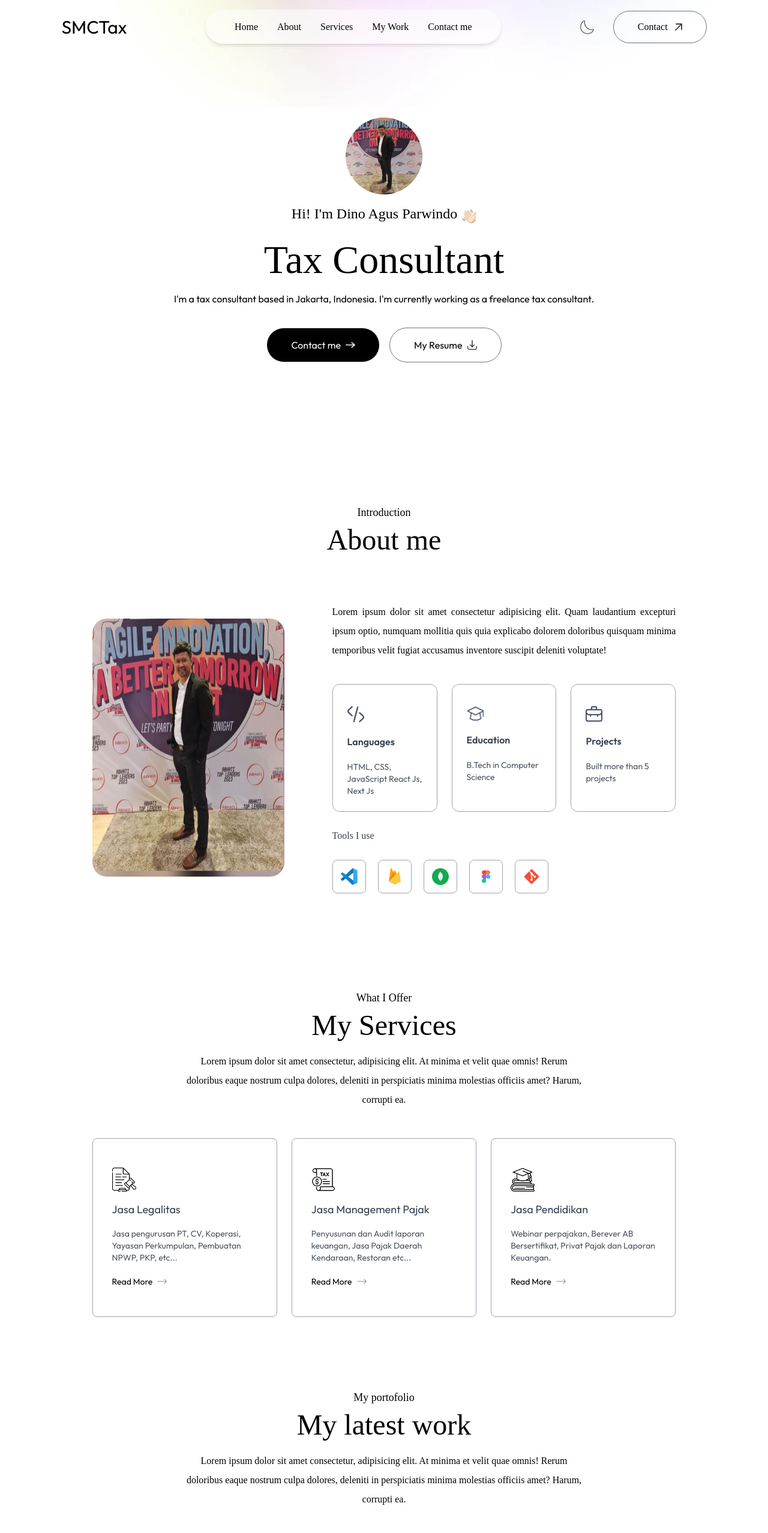
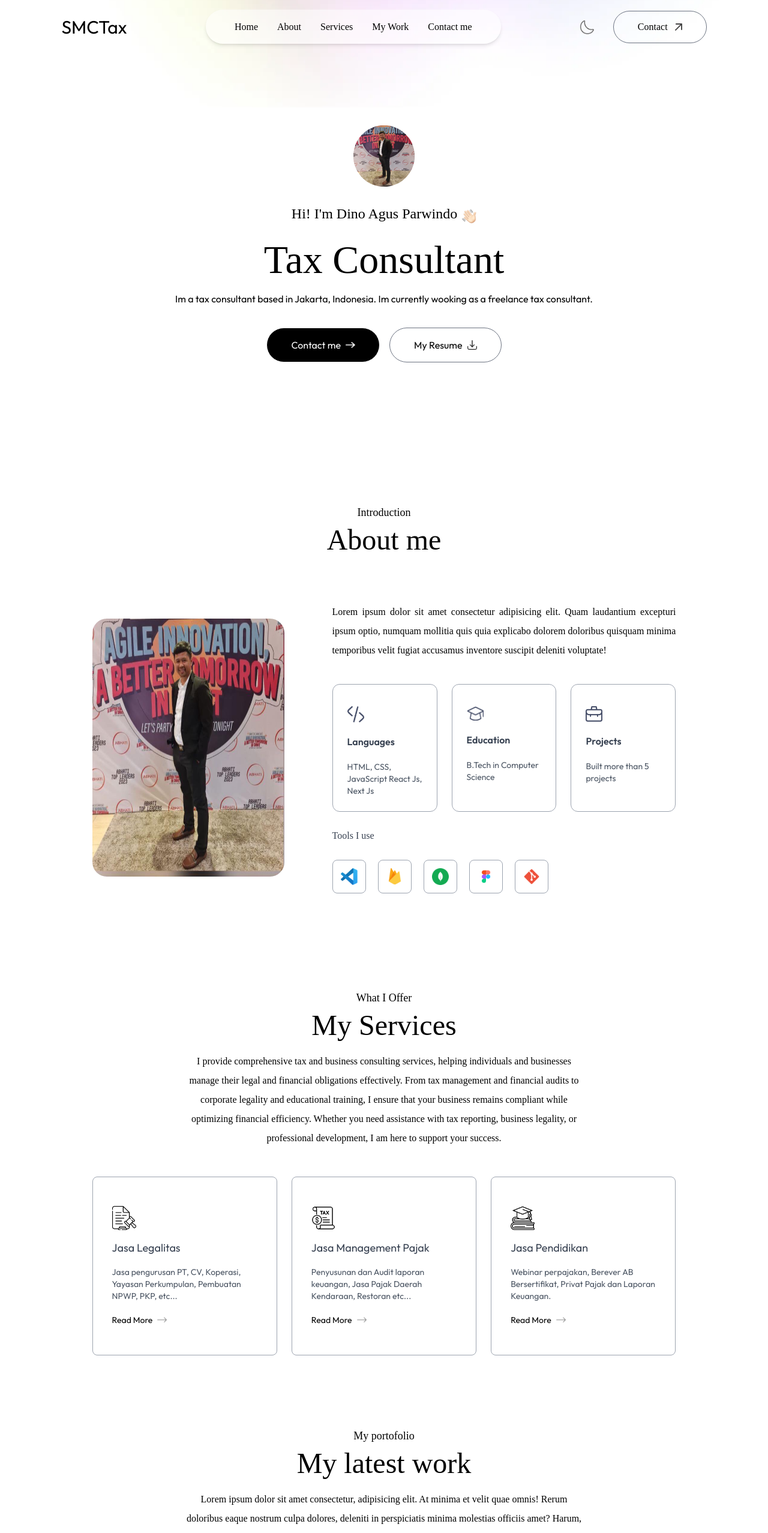
Before and after one commit to AchmadIsmail21/smfctax, a Next.js app: page / in a window 1280 px wide. Shown: the top 2555 px of the page at 60% size. Built offline with nearby package versions, Linux system fonts and the light colour scheme; a web font is replaced by a local one.

Commit message:
update animate for menu home, work, and service

```diff
--- a/app/components/Header.jsx
+++ b/app/components/Header.jsx
@@ -1,31 +1,129 @@
+'use client'
+import {motion, AnimatePresence} from 'framer-motion'
 import { assets } from '@/assets/assets'
 import Image from 'next/image'
-import React from 'react'
+import React, { useEffect, useState, useRef } from 'react'
 
 const Header = () => {
-  return (
-    <div className='w-11/12 max-w-3xl text-center mx-auto h-screen flex flex-col items-center justify-center gap-4'>
-        <div>
-            <Image src={assets.profile_img} alt='' className='rounded-full w-32' />
-        </div>
-        <h3 className='flex items-end gap-2 text-xl md:text-2xl mb-3 font-Ovo'>
-            Hi! I'm Dino Agus Parwindo <Image src={assets.hand_icon} alt='' className='w-6' />
-        </h3>
-        <h1 className='text-3xl sm:text-6xl lg:text-[66px] font-Ovo'>
-            Tax Consultant
-        </h1>
-        <p>I'm a tax consultant based in Jakarta, Indonesia. I'm currently working as a freelance tax consultant.</p>
-        <div className='flex flex-col sm:flex-row items-center gap-4 mt-4'>
-            <a href="#contact" className='px-10 py-3 border border-white rounded-full bg-black text-white flex items-center gap-2'>
-                Contact me <Image src={assets.right_arrow_white} alt='' className='w-4' />
-            </a>
-            <a href="/sample-resume.pdf" target='_blank' download className='px-10 py-3 border border-gray-500 rounded-full flex items-center gap-2'>
-                My Resume<Image src={assets.download_icon} alt='' className='w-4' />
-            </a>
+    const [text, setText] = useState(''); // State untuk menampilkan teks
+    const fullText = "I'm a tax consultant based in Jakarta, Indonesia. Im currently working as a freelance tax consultant."
 
-        </div>
-    </div>
-  )
+
+    useEffect(() => {
+        let index = 0; // Indeks untuk karakter yang sedang ditampilkan
+
+        const timeout = setInterval(() => {
+            setText((prevText) => {
+                if (index < fullText.length) {
+                    const newText = prevText + fullText[index]; // Menambahkan karakter ke teks sebelumnya
+                    // console.log(index, newText); // Debugging
+                    return newText;
+                }
+                return prevText; // Tidak mengubah teks setelah selesai
+            });
+            index += 1; // Meningkatkan indeks
+
+            if (index === fullText.length) {
+                clearInterval(timeout); // Menghentikan interval setelah teks selesai
+            }
+        }, 50); // Waktu per karakter
+
+        return () => clearInterval(timeout); // Membersihkan interval jika komponen dibuang
+    }, [])
+
+    return (
+        <motion.div
+            className="w-11/12 max-w-3xl text-center mx-auto h-screen flex flex-col items-center justify-center gap-4"
+            initial={{ opacity: 0, y:30 }}
+            whileInView={{ opacity: 1, y: 0}}
+            viewport={{ once: false, amount: 0.2 }}
+            // animate={{ opacity: 1 }}
+            transition={{ duration: 1 }}
+        >
+            {/* Profile Image */}
+            <motion.div
+                initial={{ scale: 0.8, opacity: 0, y: 30 }}
+                whileInView={{ opacity: 1, y: 0}}
+                viewport={{ once: false, amount: 0.2 }}
+                // animate={{ scale: 1, opacity: 1 }}
+                transition={{ duration: 0.5, ease: "easeOut" }}
+            >
+                <Image src={assets.profile_img} alt="" className="rounded-full w-32" />
+            </motion.div>
+
+            {/* Greeting */}
+            <motion.h3
+                className="flex items-end gap-2 text-xl md:text-2xl mb-3 font-Ovo"
+                initial={{ opacity: 0, y: 30 }}
+                whileInView={{ opacity: 1, y: 0}}
+                viewport={{ once: false, amount: 0.2 }}
+                // animate={{ opacity: 1, y: 0 }}
+                transition={{ duration: 0.6, delay: 0.3 }}
+            >
+                Hi! I'm Dino Agus Parwindo
+                <motion.div
+                    animate={{ rotate: [0, -10, 0, 10, 0] }}
+                    transition={{ repeat: Infinity, duration: 1.5, ease: "easeInOut" }}
+                >
+                    <Image src={assets.hand_icon} alt="" className="w-6" />
+                </motion.div>
+            </motion.h3>
+
+            {/* Title */}
+            <motion.h1
+                className="text-3xl sm:text-6xl lg:text-[66px] font-Ovo"
+                initial={{ opacity: 0, y: 30 }}
+                whileInView={{ opacity: 1, y: 0}}
+                viewport={{ once: false, amount: 0.2 }}
+                // animate={{ opacity: 1, y: 0 }}
+                transition={{ duration: 0.7, delay: 0.5 }}
+            >
+                Tax Consultant
+            </motion.h1>
+
+            {/* Description */}
+            <motion.p
+                initial={{ opacity: 0, y: 30 }}
+                whileInView={{ opacity: 1, y: 0}}
+                viewport={{ once: false, amount: 0.2 }}
+                // animate={{ opacity: 1, y: 0 }}
+                transition={{ duration: 0.8, delay: 0.7 }}
+            >
+                {/* I'm a tax consultant based in Jakarta, Indonesia. I'm currently working as a freelance tax consultant. */}
+                {text}
+            </motion.p>
+
+            {/* Buttons */}
+            <motion.div
+                className="flex flex-col sm:flex-row items-center gap-4 mt-4"
+                initial={{ opacity: 0, y: 30 }}
+                whileInView={{ opacity: 1, y: 0}}
+                viewport={{ once: false, amount: 0.2 }}
+                // animate={{ opacity: 1, y: 0 }}
+                transition={{ duration: 0.9, delay: 0.9 }}
+            >
+                <motion.a
+                    href="#contact"
+                    className="px-10 py-3 border border-white rounded-full bg-black text-white flex items-center gap-2"
+                    whileHover={{ scale: 1.05 }}
+                    whileTap={{ scale: 0.95 }}
+                >
+                    Contact me <Image src={assets.right_arrow_white} alt="" className="w-4" />
+                </motion.a>
+
+                <motion.a
+                    href="/sample-resume.pdf"
+                    target="_blank"
+                    download
+                    className="px-10 py-3 border border-gray-500 rounded-full flex items-center gap-2"
+                    whileHover={{ scale: 1.05 }}
+                    whileTap={{ scale: 0.95 }}
+                >
+                    My Resume <Image src={assets.download_icon} alt="" className="w-4" />
+                </motion.a>
+            </motion.div>
+        </motion.div>
+    )
 }
 
 export default Header
--- a/app/components/Services.jsx
+++ b/app/components/Services.jsx
@@ -1,9 +1,8 @@
 'use client'
 import { assets, serviceData } from '@/assets/assets'
-import {motion} from 'framer-motion'
+import {motion, AnimatePresence} from 'framer-motion'
 import Image from 'next/image'
 import React, { useState } from 'react'
-
 // Fungsi untuk memotong deskripsi
 const truncateDescription = (text, wordLimit) => {
     const words = text.split(' ');
@@ -29,39 +28,67 @@ const Services = () => {
 
     return (
         <div id='services' className='w-full px-[12%] py-10 scroll-mt-20'>
-            <h4 className='text-center mb-2 text-lg font-Ovo'>What I Offer</h4>
-            <h2 className='text-center text-5xl font-Ovo'>My Services</h2>
-            <p className='text-center max-w-2xl mx-auto mt-5 mb-12 font-Ovo'>
-                Lorem ipsum dolor sit amet consectetur, adipisicing elit. At minima et velit quae omnis! Rerum doloribus eaque nostrum culpa dolores, deleniti in perspiciatis minima molestias officiis amet? Harum, corrupti ea.
-            </p>
-            <div className='grid grid-cols-auto gap-6 my-10' >
-                {serviceData.map(({icon, title, description, link}, index) => (
-                    <div key={index}
-                    className='border border-gray-400 rounded-lg px-8 py-12 hover:shadow-black cursor-pointer hover:bg-lightHover
-                            hover:-translate-y-1 duration-500'>
+            {/* Judul dengan animasi scroll */}
+            <motion.h4
+                className='text-center mb-2 text-lg font-Ovo'
+                initial={{ opacity: 0, y: 30 }}
+                whileInView={{ opacity: 1, y: 0 }}
+                transition={{ duration: 0.5 }}
+                // viewport={{ once: true }}
+            >
+                What I Offer
+            </motion.h4>
+
+            <motion.h2
+                className='text-center text-5xl font-Ovo'
+                initial={{ opacity: 0, y: 30 }}
+                whileInView={{ opacity: 1, y: 0 }}
+                transition={{ duration: 0.6, delay: 0.2 }}
+                // viewport={{ once: true }}
+            >
+                My Services
+            </motion.h2>
+
+            <motion.p
+                className='text-center max-w-2xl mx-auto mt-5 mb-12 font-Ovo'
+                initial={{ opacity: 0, y: 30 }}
+                whileInView={{ opacity: 1, y: 0 }}
+                transition={{ duration: 0.7, delay: 0.4 }}
+                // viewport={{ once: true }}
+            >
+                I provide comprehensive tax and business consulting services, helping individuals and businesses manage their legal and financial obligations effectively.
+                From tax management and financial audits to corporate legality and educational training, I ensure that your business remains compliant while optimizing financial efficiency.
+                Whether you need assistance with tax reporting, business legality, or professional development, I am here to support your success.
+            </motion.p>
+
+            {/* Grid untuk daftar layanan dengan animasi */}
+            <div className='grid grid-cols-auto gap-6 my-10'>
+                {serviceData.map(({ icon, title, description }, index) => (
+                    <motion.div
+                        key={index}
+                        className='border border-gray-400 rounded-lg px-8 py-12 hover:shadow-black cursor-pointer hover:bg-lightHover hover:-translate-y-1 duration-500'
+                        initial={{ opacity: 0, y: 50 }}
+                        whileInView={{ opacity: 1, y: 0 }}
+                        transition={{ duration: 0.5, delay: index * 0.4 }}
+                        // viewport={{ once: true }}
+                    >
                         <Image src={icon} alt={title} className='w-10' />
                         <h3 className='text-lg my-4 text-gray-700'>{title}</h3>
                         <p className='text-sm text-gray-600 leading-5'>{truncateDescription(description, 10)}</p>
-                        <button onClick={() => openModal({title, description})} className='flex items-center gap-2 text-sm mt-5'>
+                        <motion.button
+                            onClick={() => openModal({ title, description })}
+                            className='flex items-center gap-2 text-sm mt-5'
+                            whileHover={{ scale: 1.05 }}
+                            whileTap={{ scale: 0.95 }}
+                        >
                             Read More <Image src={assets.right_arrow} className='w-4' />
-                        </button>
-                    </div>
+                        </motion.button>
+                    </motion.div>
                 ))}
             </div>
-            {/* {isModalOpen && (
-                <div className="fixed inset-0 bg-black bg-opacity-50 flex items-center justify-center z-50">
-                    <div className="bg-white p-6 rounded-lg shadow-lg max-w-md w-full">
-                        <h3 className="text-xl font-bold mb-4">{selectedService?.title}</h3>
-                        <p className="text-gray-600 mb-4 text-justify mt-7">{selectedService?.description}</p>
-                        <button
-                            onClick={closeModal}
-                            className="bg-red-500 text-white px-4 py-2 rounded-lg"
-                        >
-                            Close
-                        </button>
-                    </div>
-                </div>
-            )} */}
+
+            {/* Modal dengan Animasi */}
+            <AnimatePresence>
                 {isModalOpen && (
                     <motion.div
                         className="fixed inset-0 bg-black bg-opacity-50 flex items-center justify-center z-50"
@@ -69,25 +96,30 @@ const Services = () => {
                         animate={{ opacity: 1 }}
                         exit={{ opacity: 0 }}
                         transition={{ duration: 0.3 }}
+                        onClick={closeModal} // Klik di luar modal untuk menutup
                     >
                         <motion.div
                             className="bg-white p-6 rounded-lg shadow-lg max-w-md w-full"
-                        initial={{ scale: 0.8 }}
-                        animate={{ scale: 1 }}
-                        exit={{ scale: 0.8 }}
+                            initial={{ scale: 0.8, opacity: 0 }}
+                            animate={{ scale: 1, opacity: 1 }}
+                            exit={{ scale: 0.8, opacity: 0 }}
                             transition={{ duration: 0.3 }}
+                            onClick={(e) => e.stopPropagation()} // Mencegah modal tertutup saat diklik
                         >
                             <h3 className="text-xl font-bold mb-4">{selectedService?.title}</h3>
                             <p className="text-gray-600 mb-4 mt-7 text-justify">{selectedService?.description}</p>
-                        <button
+                            <motion.button
                                 onClick={closeModal}
                                 className="bg-red-500 text-white px-4 py-2 rounded-lg"
+                                whileHover={{ scale: 1.05 }}
+                                whileTap={{ scale: 0.95 }}
                             >
                                 Close
-                        </button>
+                            </motion.button>
                         </motion.div>
                     </motion.div>
                 )}
+            </AnimatePresence>
         </div>
     )
 }
```
Also changed, not shown: app/components/Work.jsx (+43 -14 lines). Lines whose indentation alone changed are shown as unchanged.
